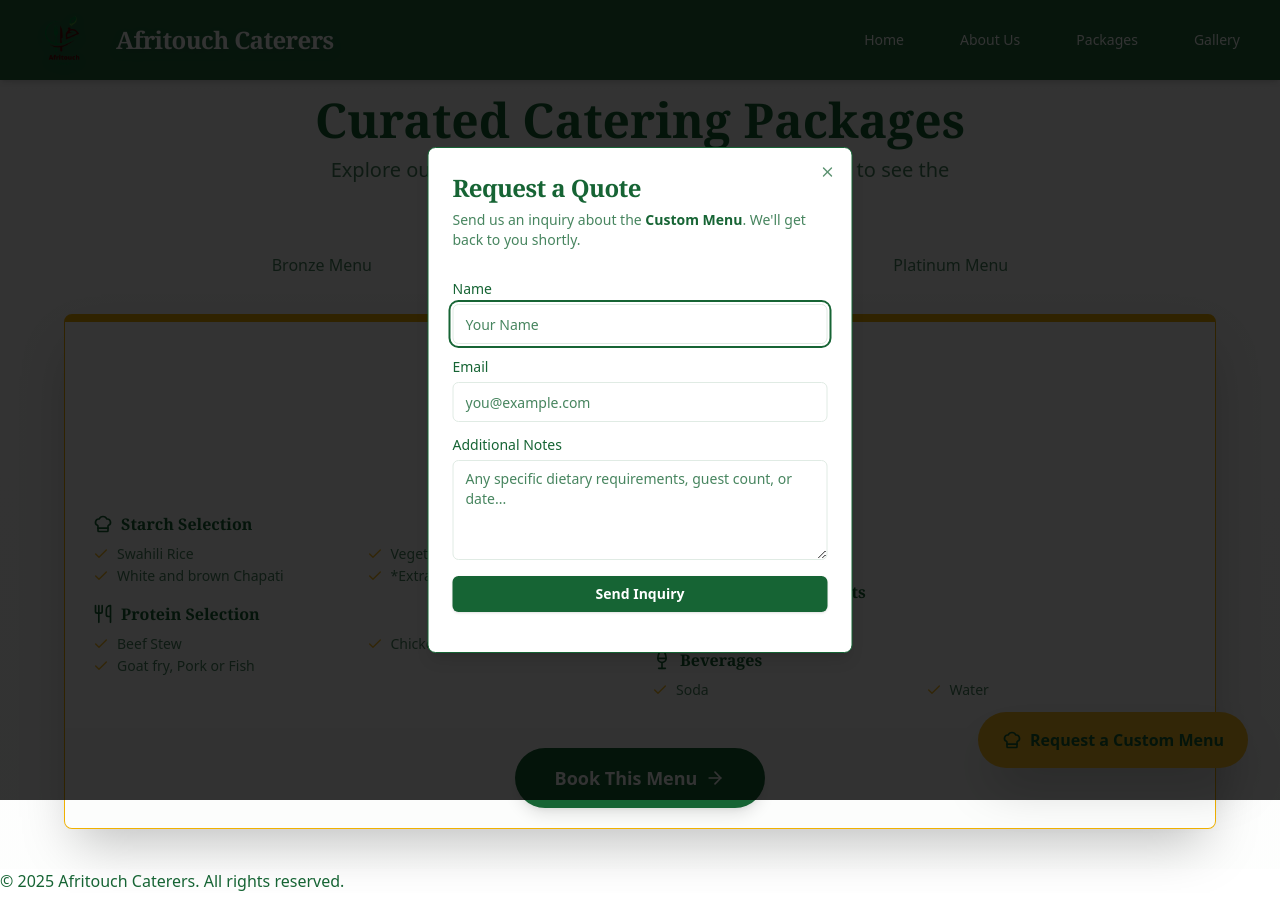
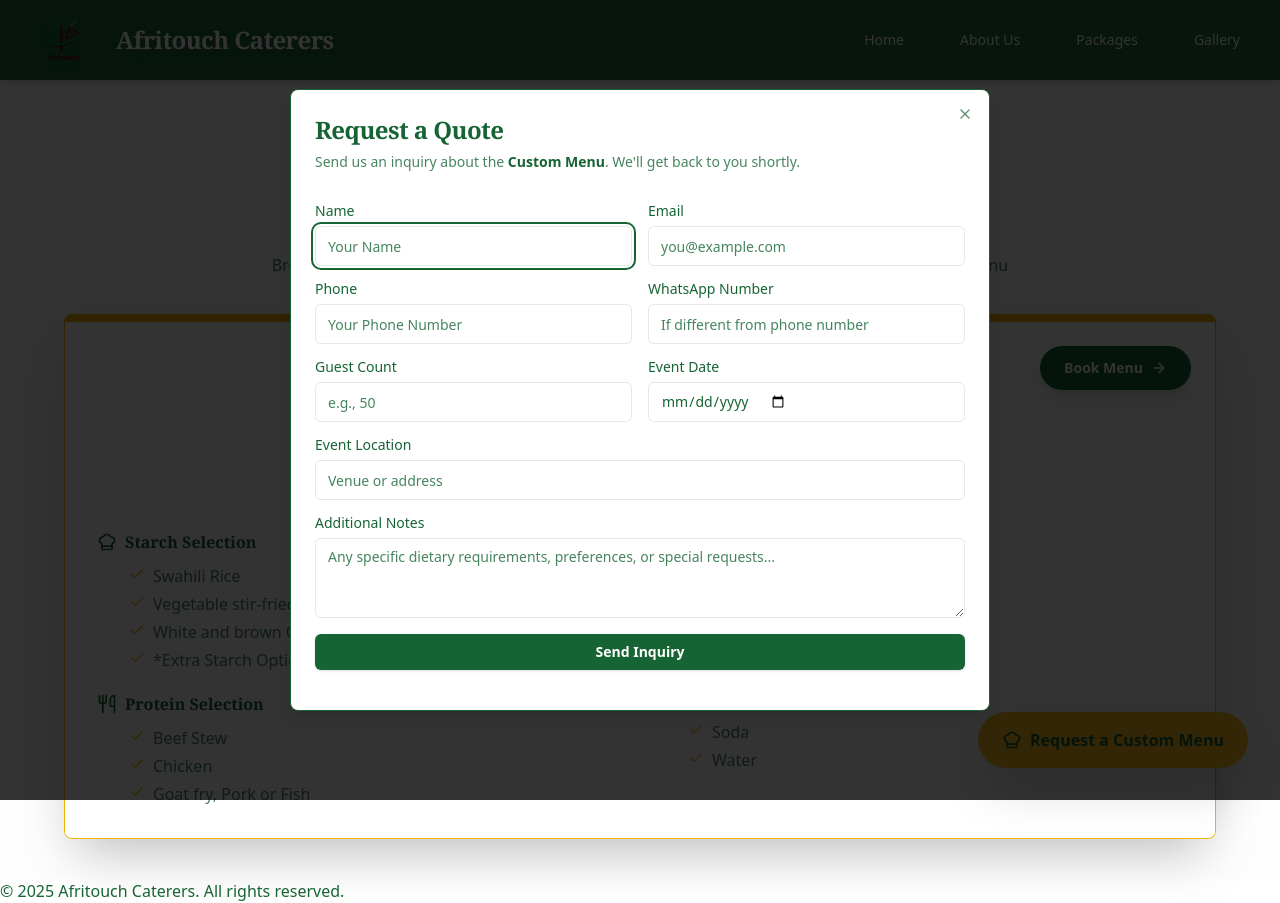
Before and after one commit to ramojo/afritouch-nextjs15, a Next.js app: page /packages in a window 1280 px wide. Both pictures are taken after a click on the button "Request a Custom Menu". Built offline with nearby package versions, Linux system fonts and the light colour scheme; a web font is replaced by a local one.

Commit message:
Modernize packages and Homepage

```diff
--- a/app/packages/page.tsx
+++ b/app/packages/page.tsx
@@ -86,13 +86,13 @@
 const MenuSection = ({ title, items, icon, colorClass = "text-primary" }: { title: string, items: string[], icon: React.ReactNode, colorClass?: string }) => {
     if (!items || items.length === 0) return null;
     return (
-        <div className="mb-4 last:mb-0">
-            <h4 className={`flex items-center gap-2 mb-2 font-serif text-base font-semibold ${colorClass}`}>
+        <div className="mb-5 last:mb-0">
+            <h4 className={`flex items-center gap-2 mb-2.5 font-serif text-base font-semibold ${colorClass}`}>
                 {icon} {title}
             </h4>
-            <div className="grid grid-cols-1 md:grid-cols-2 gap-x-3 gap-y-0.5">
+            <div className="grid grid-cols-1 gap-x-1 gap-y-1 px-8">
                 {items.map((item, idx) => (
-                    <div key={idx} className="flex items-start gap-2 text-muted-foreground text-sm">
+                    <div key={idx} className="flex items-start gap-2 text-muted-foreground text-md">
                         <Check className="w-4 h-4 text-secondary mt-0.5 shrink-0" />
                         <span>{item}</span>
                     </div>
@@ -129,28 +129,41 @@
                     {packages.map((pkg) => (
                         <TabsContent key={pkg.id} value={pkg.id} className="animate-in fade-in slide-in-from-bottom-4 duration-500">
                             <Card className={`overflow-hidden border-t-8 shadow-2xl ${pkg.color}`}>
-                                <CardHeader className="text-center bg-muted/10 pb-5 pt-5">
+                                <CardHeader className="text-center bg-muted/10 pb-6 pt-6 relative">
                                     {pkg.popular && (
                                         <Badge className="w-fit mx-auto mb-3 bg-secondary text-primary hover:bg-secondary/90">Most Popular Choice</Badge>
                                     )}
                                     <h2 className="text-3xl font-serif font-bold text-primary mb-2">{pkg.name}</h2>
                                     <p className="text-3xl font-bold text-secondary">{pkg.price} <span className="text-lg font-normal text-muted-foreground">/ person</span></p>
                                     <p className="text-muted-foreground max-w-lg mx-auto mt-3 italic">{pkg.description}</p>
+
+                                    {/* Book Button - Top Right */}
+                                    <div className="absolute top-6 right-6 hidden md:block">
+                                        <QuoteDialog
+                                            packageName={pkg.name}
+                                            trigger={
+                                                <button className="bg-primary hover:bg-primary/90 text-white px-6 py-3 rounded-full text-sm font-semibold shadow-lg hover:shadow-xl hover:scale-105 transition-all flex items-center gap-2">
+                                                    Book Menu <ArrowRight className="w-4 h-4" />
+                                                </button>
+                                            }
+                                        />
+                                    </div>
                                 </CardHeader>
-                                <CardContent className="p-5 md:p-7 bg-white">
-                                    <div className="grid md:grid-cols-2 gap-6">
-                                        <div className="space-y-4">
+                                <CardContent className="p-6 md:p-8 bg-white">
+                                    <div className="grid md:grid-cols-2 gap-8">
+                                        <div className="space-y-5">
                                             <MenuSection title="Starch Selection" items={pkg.starch} icon={<ChefHat className="w-5 h-5" />} />
                                             <MenuSection title="Protein Selection" items={pkg.protein} icon={<Utensils className="w-5 h-5" />} />
                                         </div>
-                                        <div className="space-y-4">
+                                        <div className="space-y-5">
                                             <MenuSection title="Fresh Vegetables" items={pkg.vegetables} icon={<Leaf className="w-5 h-5" />} />
                                             <MenuSection title="Dessert & Sweet Treats" items={pkg.dessert || []} icon={<Coffee className="w-5 h-5" />} />
                                             <MenuSection title="Beverages" items={pkg.drinks || []} icon={<Wine className="w-5 h-5" />} />
                                         </div>
                                     </div>
-                                </CardContent>
-                                <CardFooter className="bg-muted/30 p-5 flex justify-center">
+
+                                    {/* Book Button - Mobile (Bottom) */}
+                                    <div className="mt-6 flex justify-center md:hidden">
                                         <QuoteDialog
                                             packageName={pkg.name}
                                             trigger={
@@ -159,7 +172,8 @@
                                                 </button>
                                             }
                                         />
-                                </CardFooter>
+                                    </div>
+                                </CardContent>
                             </Card>
                         </TabsContent>
                     ))}
--- a/components/QuoteDialog.tsx
+++ b/components/QuoteDialog.tsx
@@ -16,7 +16,12 @@
 
 const QuoteDialog = ({ packageName, isOpen, onOpenChange, trigger }: QuoteDialogProps) => {
     const [name, setName] = useState("");
+    const [phone, setPhone] = useState("");
+    const [whatsapp, setWhatsapp] = useState("");
     const [email, setEmail] = useState("");
+    const [guestCount, setGuestCount] = useState("");
+    const [eventDate, setEventDate] = useState("");
+    const [location, setLocation] = useState("");
     const [notes, setNotes] = useState("");
     const [isSubmitting, setIsSubmitting] = useState(false);
 
@@ -29,7 +34,7 @@
         // In a real app, this would be an API call.
         // For now, we'll construct a mailto link as a fallback or just alert success.
         const subject = `Quote Request: ${packageName}`;
-        const body = `Name: ${name}\nEmail: ${email}\nPackage: ${packageName}\n\nNotes:\n${notes}`;
+        const body = `Name: ${name}\nEmail: ${email}\nPackage: ${packageName}\nGuest Count: ${guestCount}\nEvent Date: ${eventDate}\nLocation: ${location}\n\nAdditional Notes:\n${notes}`;
         window.location.href = `mailto:info@afritouchcaterers.co.ke?subject=${encodeURIComponent(subject)}&body=${encodeURIComponent(body)}`;
 
         setIsSubmitting(false);
@@ -39,7 +44,7 @@
     return (
         <Dialog open={isOpen} onOpenChange={onOpenChange}>
             {trigger && <DialogTrigger asChild>{trigger}</DialogTrigger>}
-            <DialogContent className="sm:max-w-[425px]">
+            <DialogContent className="sm:max-w-[700px] max-h-[90vh] overflow-y-auto">
                 <DialogHeader>
                     <DialogTitle className="font-serif text-2xl text-primary">Request a Quote</DialogTitle>
                     <DialogDescription>
@@ -47,6 +52,7 @@
                     </DialogDescription>
                 </DialogHeader>
                 <form onSubmit={handleSubmit} className="grid gap-4 py-4">
+                    <div className="grid grid-cols-2 gap-4">
                         <div className="grid gap-2">
                             <Label htmlFor="name">Name</Label>
                             <Input
@@ -69,13 +75,70 @@
                             />
                         </div>
                         <div className="grid gap-2">
+                            <Label htmlFor="phone">Phone</Label>
+                            <Input
+                                id="phone"
+                                type="tel"
+                                value={phone}
+                                onChange={(e) => setPhone(e.target.value)}
+                                placeholder="Your Phone Number"
+                                required
+                            />
+                        </div>
+                        <div className="grid gap-2">
+                            <Label htmlFor="whatsapp">WhatsApp Number</Label>
+                            <Input
+                                id="whatsapp"
+                                type="tel"
+                                value={whatsapp}
+                                onChange={(e) => setWhatsapp(e.target.value)}
+                                placeholder="If different from phone number"
+                                required
+                            />
+                        </div>
+                    </div>
+                    <div className="grid grid-cols-2 gap-4">
+                        <div className="grid gap-2">
+                            <Label htmlFor="guestCount">Guest Count</Label>
+                            <Input
+                                id="guestCount"
+                                type="number"
+                                min="1"
+                                value={guestCount}
+                                onChange={(e) => setGuestCount(e.target.value)}
+                                placeholder="e.g., 50"
+                                required
+                            />
+                        </div>
+                        <div className="grid gap-2">
+                            <Label htmlFor="eventDate">Event Date</Label>
+                            <Input
+                                id="eventDate"
+                                type="date"
+                                value={eventDate}
+                                onChange={(e) => setEventDate(e.target.value)}
+                                required
+                            />
+                        </div>
+                    </div>
+                    <div className="grid gap-2">
+                        <Label htmlFor="location">Event Location</Label>
+                        <Input
+                            id="location"
+                            value={location}
+                            onChange={(e) => setLocation(e.target.value)}
+                            placeholder="Venue or address"
+                            required
+                        />
+                    </div>
+                    <div className="grid gap-2">
                         <Label htmlFor="notes">Additional Notes</Label>
                         <Textarea
                             id="notes"
                             value={notes}
                             onChange={(e) => setNotes(e.target.value)}
-                            placeholder="Any specific dietary requirements, guest count, or date..."
-                            className="min-h-[100px]"
+                            placeholder="Any specific dietary requirements, preferences, or special requests..."
+                            className="min-h-[80px]"
                         />
                     </div>
                     <DialogFooter>
```
Also changed, not shown: app/components/Header.tsx (+18 -2 lines), app/page.tsx (+7 -7 lines). Lines whose indentation alone changed are shown as unchanged.
